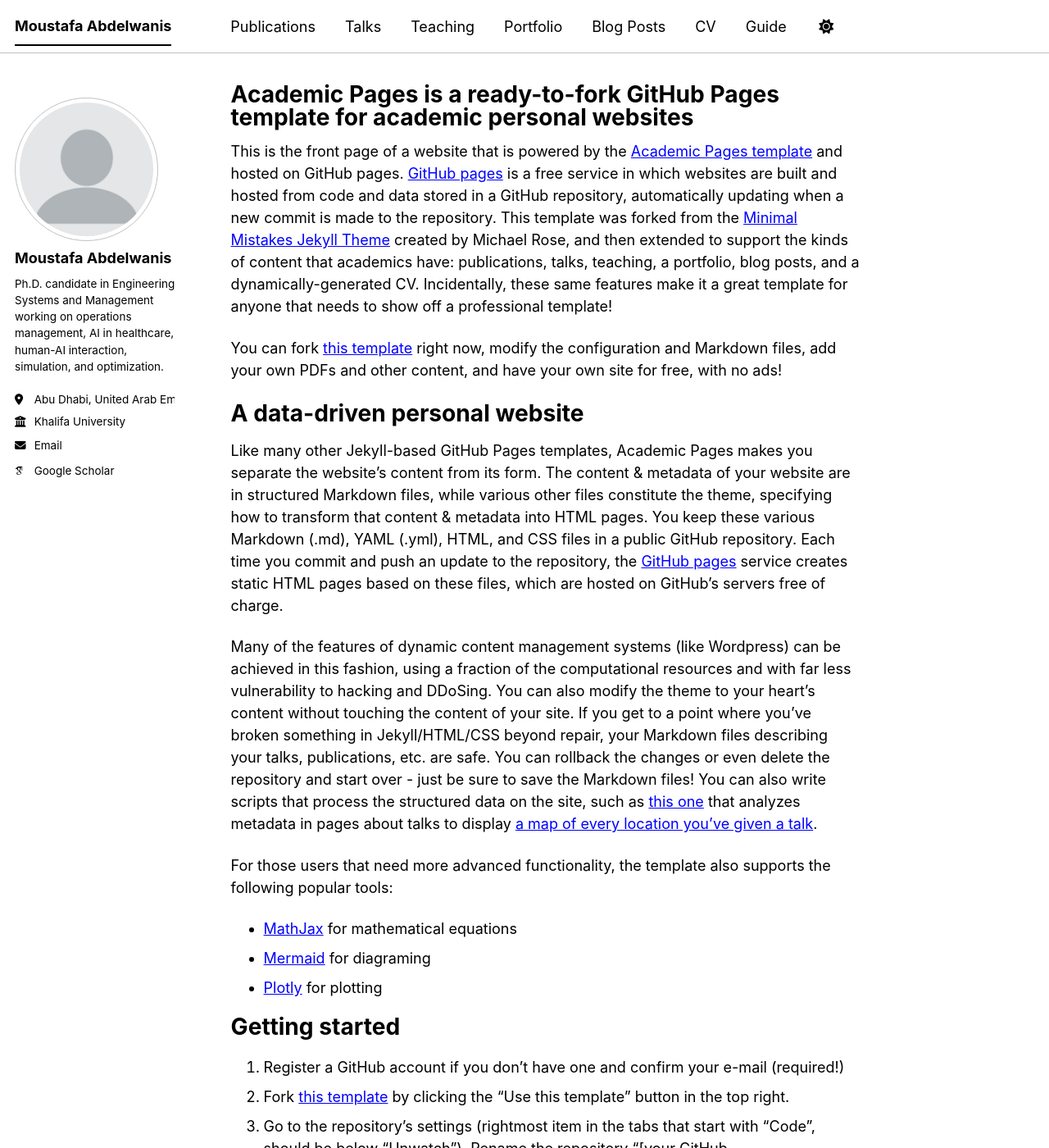
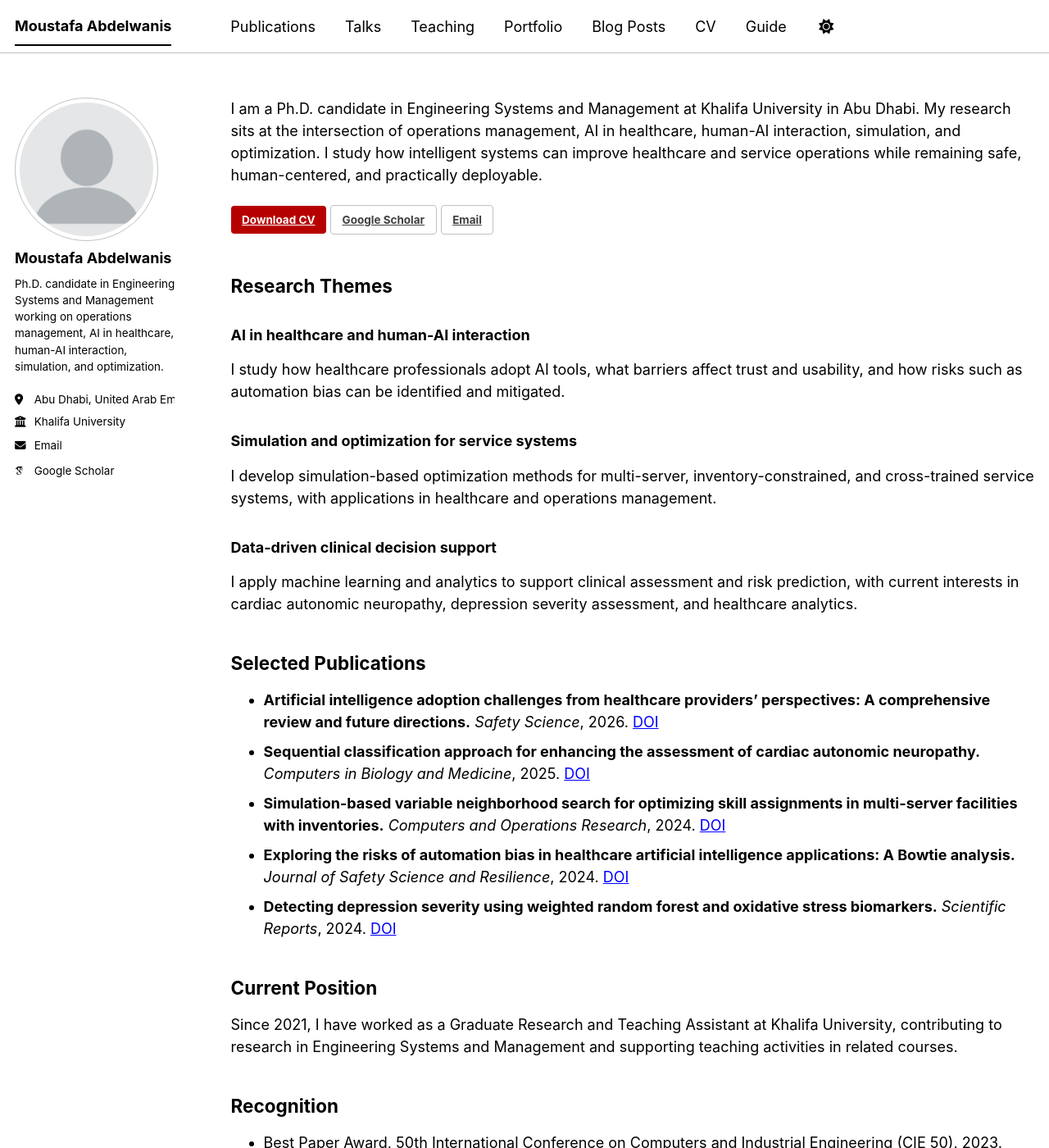
Before and after one commit to abdelwanismoustafa/abdelwanismoustafa.github.io, a Jekyll site: the page built from _pages/about.md, in a window 1280 px wide and 1400 px high. Shown: the whole window at 82% size. Built offline with Jekyll 4.4.1, drawn with Linux system fonts in a browser that asks for light colours; some web fonts are replaced; a script bundle is joined from its source files by our own code; library files that are not in the unit come from our copies; some of the changed text lies outside the part shown.

Commit message:
Add files via upload

```diff
--- a/_pages/about.md
+++ b/_pages/about.md
@@ -1,56 +1,46 @@
 ---
+layout: archive
+title: ""
 permalink: /
-title: "Academic Pages is a ready-to-fork GitHub Pages template for academic personal websites"
 author_profile: true
 redirect_from:
   - /about/
-  - /about.html
 ---
 
-This is the front page of a website that is powered by the [Academic Pages template](https://github.com/academicpages/academicpages.github.io) and hosted on GitHub pages. [GitHub pages](https://pages.github.com) is a free service in which websites are built and hosted from code and data stored in a GitHub repository, automatically updating when a new commit is made to the repository. This template was forked from the [Minimal Mistakes Jekyll Theme](https://mmistakes.github.io/minimal-mistakes/) created by Michael Rose, and then extended to support the kinds of content that academics have: publications, talks, teaching, a portfolio, blog posts, and a dynamically-generated CV. Incidentally, these same features make it a great template for anyone that needs to show off a professional template!
+I am a Ph.D. candidate in Engineering Systems and Management at Khalifa University in Abu Dhabi. My research sits at the intersection of operations management, AI in healthcare, human-AI interaction, simulation, and optimization. I study how intelligent systems can improve healthcare and service operations while remaining safe, human-centered, and practically deployable.
 
- You can fork [this template](https://github.com/academicpages/academicpages.github.io) right now, modify the configuration and Markdown files, add your own PDFs and other content, and have your own site for free, with no ads!
+[Download CV](/files/Moustafa_Abdelwanis_CV.pdf){: .btn .btn--primary}
+[Google Scholar](https://scholar.google.com/citations?hl=en&user=VwCuh7MAAAAJ){: .btn .btn--inverse}
+[Email](mailto:moustafa.abdelwanis@ku.ac.ae){: .btn .btn--inverse}
 
-A data-driven personal website
-======
-Like many other Jekyll-based GitHub Pages templates, Academic Pages makes you separate the website's content from its form. The content & metadata of your website are in structured Markdown files, while various other files constitute the theme, specifying how to transform that content & metadata into HTML pages. You keep these various Markdown (.md), YAML (.yml), HTML, and CSS files in a public GitHub repository. Each time you commit and push an update to the repository, the [GitHub pages](https://pages.github.com/) service creates static HTML pages based on these files, which are hosted on GitHub's servers free of charge.
+## Research Themes
 
-Many of the features of dynamic content management systems (like Wordpress) can be achieved in this fashion, using a fraction of the computational resources and with far less vulnerability to hacking and DDoSing. You can also modify the theme to your heart's content without touching the content of your site. If you get to a point where you've broken something in Jekyll/HTML/CSS beyond repair, your Markdown files describing your talks, publications, etc. are safe. You can rollback the changes or even delete the repository and start over - just be sure to save the Markdown files! You can also write scripts that process the structured data on the site, such as [this one](https://github.com/academicpages/academicpages.github.io/blob/master/talkmap.ipynb) that analyzes metadata in pages about talks to display [a map of every location you've given a talk](https://academicpages.github.io/talkmap.html).
+### AI in healthcare and human-AI interaction
+I study how healthcare professionals adopt AI tools, what barriers affect trust and usability, and how risks such as automation bias can be identified and mitigated.
 
-For those users that need more advanced functionality, the template also supports the following popular tools:
-- [MathJax](https://www.mathjax.org/) for mathematical equations
-- [Mermaid](https://mermaid.js.org/) for diagraming
-- [Plotly](https://plotly.com/javascript/) for plotting
+### Simulation and optimization for service systems
+I develop simulation-based optimization methods for multi-server, inventory-constrained, and cross-trained service systems, with applications in healthcare and operations management.
 
-Getting started
-======
-1. Register a GitHub account if you don't have one and confirm your e-mail (required!)
-1. Fork [this template](https://github.com/academicpages/academicpages.github.io) by clicking the "Use this template" button in the top right.
-1. Go to the repository's settings (rightmost item in the tabs that start with "Code", should be below "Unwatch"). Rename the repository "[your GitHub username].github.io", which will also be your website's URL.
-1. Set site-wide configuration and create content & metadata (see below -- also see [this set of diffs](https://archive.is/3TPas) showing what files were changed to set up [an example site](https://getorg-testacct.github.io) for a user with the username "getorg-testacct")
-1. Upload any files (like PDFs, .zip files, etc.) to the files/ directory. They will appear at https://[your GitHub username].github.io/files/example.pdf.
-1. Check status by going to the repository settings, in the "GitHub pages" section
+### Data-driven clinical decision support
+I apply machine learning and analytics to support clinical assessment and risk prediction, with current interests in cardiac autonomic neuropathy, depression severity assessment, and healthcare analytics.
 
-Site-wide configuration
-------
-The main configuration file for the site is in the base directory in [_config.yml](https://github.com/academicpages/academicpages.github.io/blob/master/_config.yml), which defines the content in the sidebars and other site-wide features. You will need to replace the default variables with ones about yourself and your site's github repository. The configuration file for the top menu is in [_data/navigation.yml](https://github.com/academicpages/academicpages.github.io/blob/master/_data/navigation.yml). For example, if you don't have a portfolio or blog posts, you can remove those items from that navigation.yml file to remove them from the header.
+## Selected Publications
 
-Create content & metadata
-------
-For site content, there is one Markdown file for each type of content, which are stored in directories like _publications, _talks, _posts, _teaching, or _pages. For example, each talk is a Markdown file in the [_talks directory](https://github.com/academicpages/academicpages.github.io/tree/master/_talks). At the top of each Markdown file is structured data in YAML about the talk, which the theme will parse to do lots of cool stuff. The same structured data about a talk is used to generate the list of talks on the [Talks page](https://academicpages.github.io/talks), each [individual page](https://academicpages.github.io/talks/2012-03-01-talk-1) for specific talks, the talks section for the [CV page](https://academicpages.github.io/cv), and the [map of places you've given a talk](https://academicpages.github.io/talkmap.html) (if you run this [python file](https://github.com/academicpages/academicpages.github.io/blob/master/talkmap.py) or [Jupyter notebook](https://github.com/academicpages/academicpages.github.io/blob/master/talkmap.ipynb), which creates the HTML for the map based on the contents of the _talks directory).
+- **Artificial intelligence adoption challenges from healthcare providers' perspectives: A comprehensive review and future directions.** *Safety Science*, 2026. [DOI](https://doi.org/10.1016/j.ssci.2025.107028)
+- **Sequential classification approach for enhancing the assessment of cardiac autonomic neuropathy.** *Computers in Biology and Medicine*, 2025. [DOI](https://doi.org/10.1016/j.compbiomed.2025.109999)
+- **Simulation-based variable neighborhood search for optimizing skill assignments in multi-server facilities with inventories.** *Computers and Operations Research*, 2024. [DOI](https://doi.org/10.1016/j.cor.2024.106546)
+- **Exploring the risks of automation bias in healthcare artificial intelligence applications: A Bowtie analysis.** *Journal of Safety Science and Resilience*, 2024. [DOI](https://doi.org/10.1016/j.jnlssr.2024.06.001)
+- **Detecting depression severity using weighted random forest and oxidative stress biomarkers.** *Scientific Reports*, 2024. [DOI](https://doi.org/10.1038/s41598-024-67251-y)
 
-**Markdown generator**
+## Current Position
 
-The repository includes [a set of Jupyter notebooks](https://github.com/academicpages/academicpages.github.io/tree/master/markdown_generator
-) that converts a CSV containing structured data about talks or presentations into individual Markdown files that will be properly formatted for the Academic Pages template. The sample CSVs in that directory are the ones I used to create my own personal website at stuartgeiger.com. My usual workflow is that I keep a spreadsheet of my publications and talks, then run the code in these notebooks to generate the Markdown files, then commit and push them to the GitHub repository.
+Since 2021, I have worked as a Graduate Research and Teaching Assistant at Khalifa University, contributing to research in Engineering Systems and Management and supporting teaching activities in related courses.
 
-How to edit your site's GitHub repository
-------
-Many people use a git client to create files on their local computer and then push them to GitHub's servers. If you are not familiar with git, you can directly edit these configuration and Markdown files directly in the github.com interface. Navigate to a file (like [this one](https://github.com/academicpages/academicpages.github.io/blob/master/_talks/2012-03-01-talk-1.md) and click the pencil icon in the top right of the content preview (to the right of the "Raw | Blame | History" buttons). You can delete a file by clicking the trashcan icon to the right of the pencil icon. You can also create new files or upload files by navigating to a directory and clicking the "Create new file" or "Upload files" buttons.
+## Recognition
 
-Example: editing a Markdown file for a talk
-![Editing a Markdown file for a talk](/images/editing-talk.png)
+- Best Paper Award, 50th International Conference on Computers and Industrial Engineering (CIE 50), 2023.
+- Best Paper Award, Graduate Student Research Competition (GSRC), American University in Sharjah, 2024.
 
-For more info
-------
-More info about configuring Academic Pages can be found in [the guide](https://academicpages.github.io/markdown/), the [growing wiki](https://github.com/academicpages/academicpages.github.io/wiki), and you can always [ask a question on GitHub](https://github.com/academicpages/academicpages.github.io/discussions). The [guides for the Minimal Mistakes theme](https://mmistakes.github.io/minimal-mistakes/docs/configuration/) (which this theme was forked from) might also be helpful.
+## What this site covers
+
+This site highlights my research agenda, selected publications, academic background, and professional development. Over time, it can also be expanded with project pages, teaching material, software, data, and invited talks.
--- /dev/null
+++ b/_pages/teaching.md
@@ -0,0 +1,29 @@
+---
+layout: single
+title: "Teaching"
+permalink: /teaching/
+author_profile: true
+---
+
+I support teaching in Engineering Systems and Management at Khalifa University as a Graduate Research and Teaching Assistant. My teaching contributions include tutorials, grading, and student support in relevant courses.
+
+## Teaching interests
+
+- operations management
+- healthcare systems
+- simulation and optimization
+- data analytics and decision support
+- AI in healthcare
+
+## Teaching philosophy
+
+I value clarity, structure, and practical relevance. I aim to help students connect analytical methods with real decision-making contexts, especially in healthcare and complex service systems.
+
+## Future expansion
+
+As you add course-specific details, this page can be expanded with:
+- course titles
+- semester and role
+- lecture notes or slides
+- assignments or project descriptions
+- student mentoring and supervision
```
Also changed, not shown: _pages/awards.md (added, +21 -0 lines), _pages/research.md (added, +52 -0 lines).
